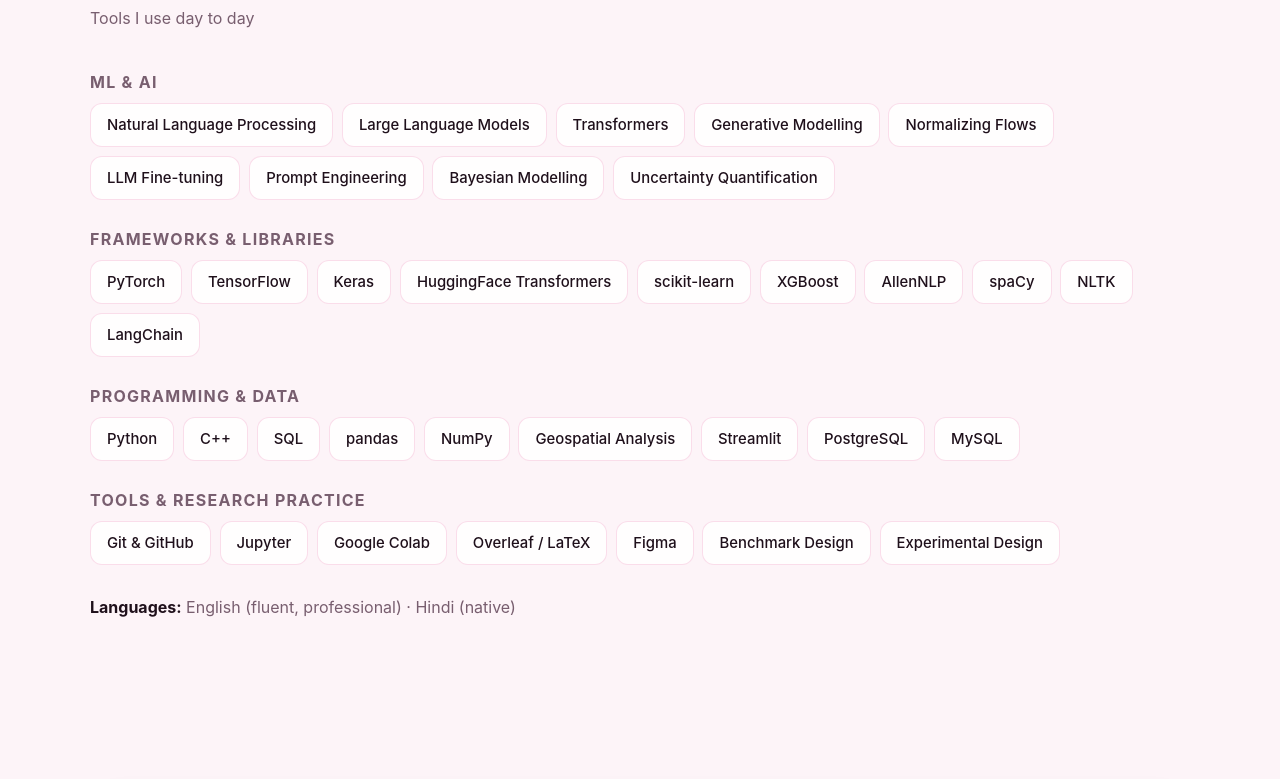
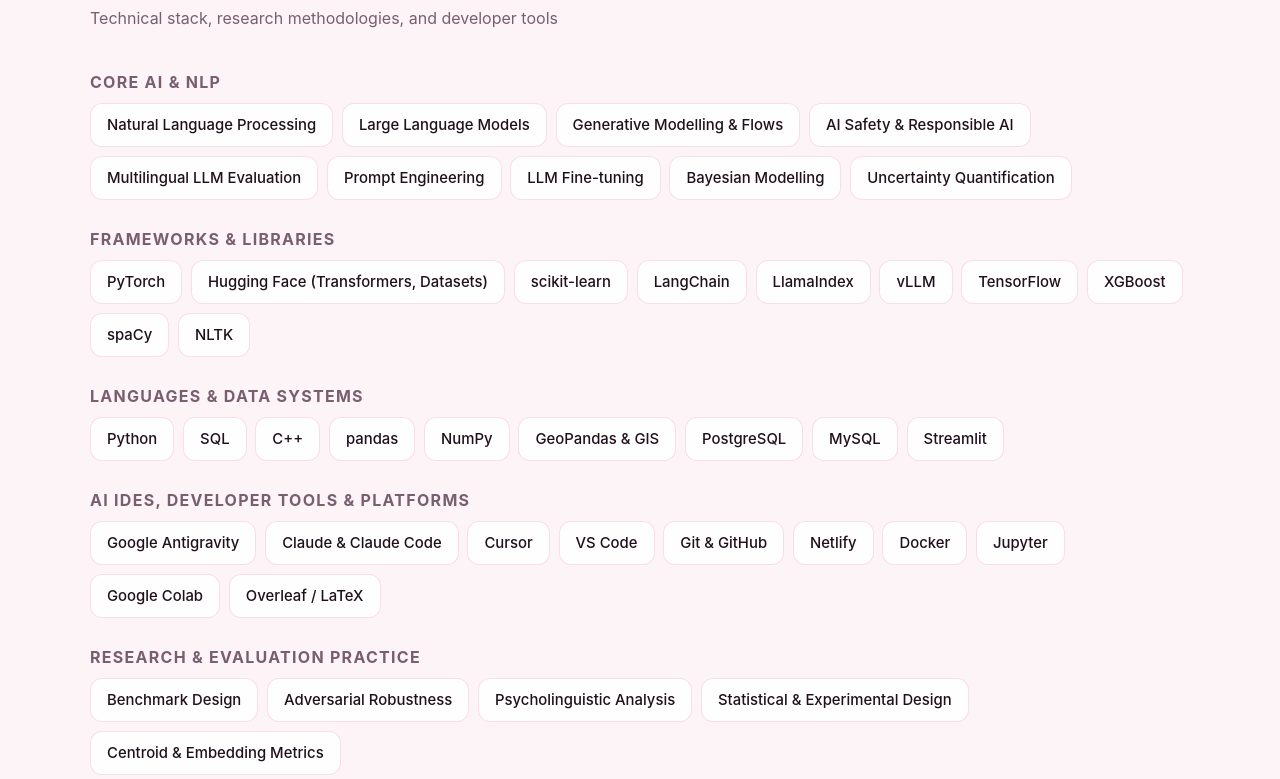
Before and after one commit to ShreyaGautamm/ShreyaGautamm.github.io, a plain HTML site: page index.html in a window 1280 px wide. Shown: the part 7130-7909 px from the top of the page. Drawn offline with Linux system fonts and the light colour scheme.

Commit message:
Update skills section

```diff
--- a/index.html
+++ b/index.html
@@ -2136,50 +2136,82 @@
   <section id="skills">
     <div class="container">
       <h2 class="section-title reveal">Skills</h2>
-      <p class="section-sub reveal">Tools I use day to day</p>
+      <p class="section-sub reveal">Technical stack, research methodologies, and developer tools</p>
 
       <div class="skill-group reveal">
-        <h3>ML &amp; AI</h3>
+        <h3>Core AI &amp; NLP</h3>
         <div class="skill-chips">
-          <span class="skill">Natural Language Processing</span><span class="skill">Large Language Models</span>
-          <span class="skill">Transformers</span><span class="skill">Generative Modelling</span><span
-            class="skill">Normalizing Flows</span>
-          <span class="skill">LLM Fine-tuning</span><span class="skill">Prompt Engineering</span><span
-            class="skill">Bayesian Modelling</span>
+          <span class="skill">Natural Language Processing</span>
+          <span class="skill">Large Language Models</span>
+          <span class="skill">Generative Modelling &amp; Flows</span>
+          <span class="skill">AI Safety &amp; Responsible AI</span>
+          <span class="skill">Multilingual LLM Evaluation</span>
+          <span class="skill">Prompt Engineering</span>
+          <span class="skill">LLM Fine-tuning</span>
+          <span class="skill">Bayesian Modelling</span>
           <span class="skill">Uncertainty Quantification</span>
         </div>
       </div>
+
       <div class="skill-group reveal">
         <h3>Frameworks &amp; Libraries</h3>
         <div class="skill-chips">
-          <span class="skill">PyTorch</span><span class="skill">TensorFlow</span><span class="skill">Keras</span>
-          <span class="skill">HuggingFace Transformers</span><span class="skill">scikit-learn</span><span
-            class="skill">XGBoost</span>
-          <span class="skill">AllenNLP</span><span class="skill">spaCy</span><span class="skill">NLTK</span><span
-            class="skill">LangChain</span>
+          <span class="skill">PyTorch</span>
+          <span class="skill">Hugging Face (Transformers, Datasets)</span>
+          <span class="skill">scikit-learn</span>
+          <span class="skill">LangChain</span>
+          <span class="skill">LlamaIndex</span>
+          <span class="skill">vLLM</span>
+          <span class="skill">TensorFlow</span>
+          <span class="skill">XGBoost</span>
+          <span class="skill">spaCy</span>
+          <span class="skill">NLTK</span>
         </div>
       </div>
+
       <div class="skill-group reveal">
-        <h3>Programming &amp; Data</h3>
+        <h3>Languages &amp; Data Systems</h3>
         <div class="skill-chips">
-          <span class="skill">Python</span><span class="skill">C++</span><span class="skill">SQL</span><span
-            class="skill">pandas</span>
-          <span class="skill">NumPy</span><span class="skill">Geospatial Analysis</span><span
-            class="skill">Streamlit</span>
-          <span class="skill">PostgreSQL</span><span class="skill">MySQL</span>
+          <span class="skill">Python</span>
+          <span class="skill">SQL</span>
+          <span class="skill">C++</span>
+          <span class="skill">pandas</span>
+          <span class="skill">NumPy</span>
+          <span class="skill">GeoPandas &amp; GIS</span>
+          <span class="skill">PostgreSQL</span>
+          <span class="skill">MySQL</span>
+          <span class="skill">Streamlit</span>
         </div>
       </div>
+
       <div class="skill-group reveal">
-        <h3>Tools &amp; Research Practice</h3>
+        <h3>AI IDEs, Developer Tools &amp; Platforms</h3>
         <div class="skill-chips">
-          <span class="skill">Git &amp; GitHub</span><span class="skill">Jupyter</span><span class="skill">Google
-            Colab</span>
-          <span class="skill">Overleaf / LaTeX</span><span class="skill">Figma</span><span class="skill">Benchmark
-            Design</span>
-          <span class="skill">Experimental Design</span>
+          <span class="skill">Google Antigravity</span>
+          <span class="skill">Claude &amp; Claude Code</span>
+          <span class="skill">Cursor</span>
+          <span class="skill">VS Code</span>
+          <span class="skill">Git &amp; GitHub</span>
+          <span class="skill">Netlify</span>
+          <span class="skill">Docker</span>
+          <span class="skill">Jupyter</span>
+          <span class="skill">Google Colab</span>
+          <span class="skill">Overleaf / LaTeX</span>
         </div>
       </div>
-      <p class="reveal" style="color:var(--muted);"><strong style="color:var(--text);">Languages:</strong> English
+
+      <div class="skill-group reveal">
+        <h3>Research &amp; Evaluation Practice</h3>
+        <div class="skill-chips">
+          <span class="skill">Benchmark Design</span>
+          <span class="skill">Adversarial Robustness</span>
+          <span class="skill">Psycholinguistic Analysis</span>
+          <span class="skill">Statistical &amp; Experimental Design</span>
+          <span class="skill">Centroid &amp; Embedding Metrics</span>
+        </div>
+      </div>
+
+      <p class="reveal" style="color:var(--muted); margin-top: 1.5rem;"><strong style="color:var(--text);">Languages:</strong> English
         (fluent, professional) · Hindi (native)</p>
     </div>
   </section>
```
